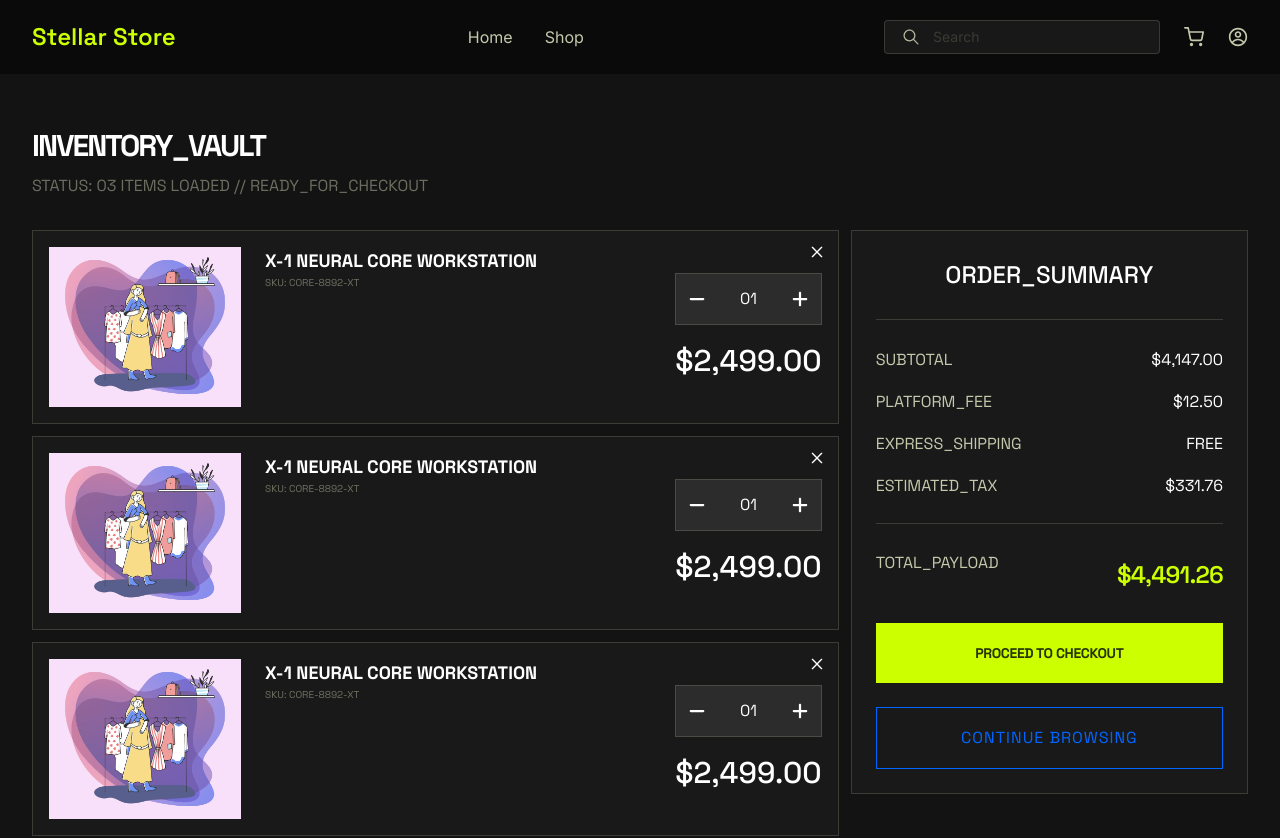
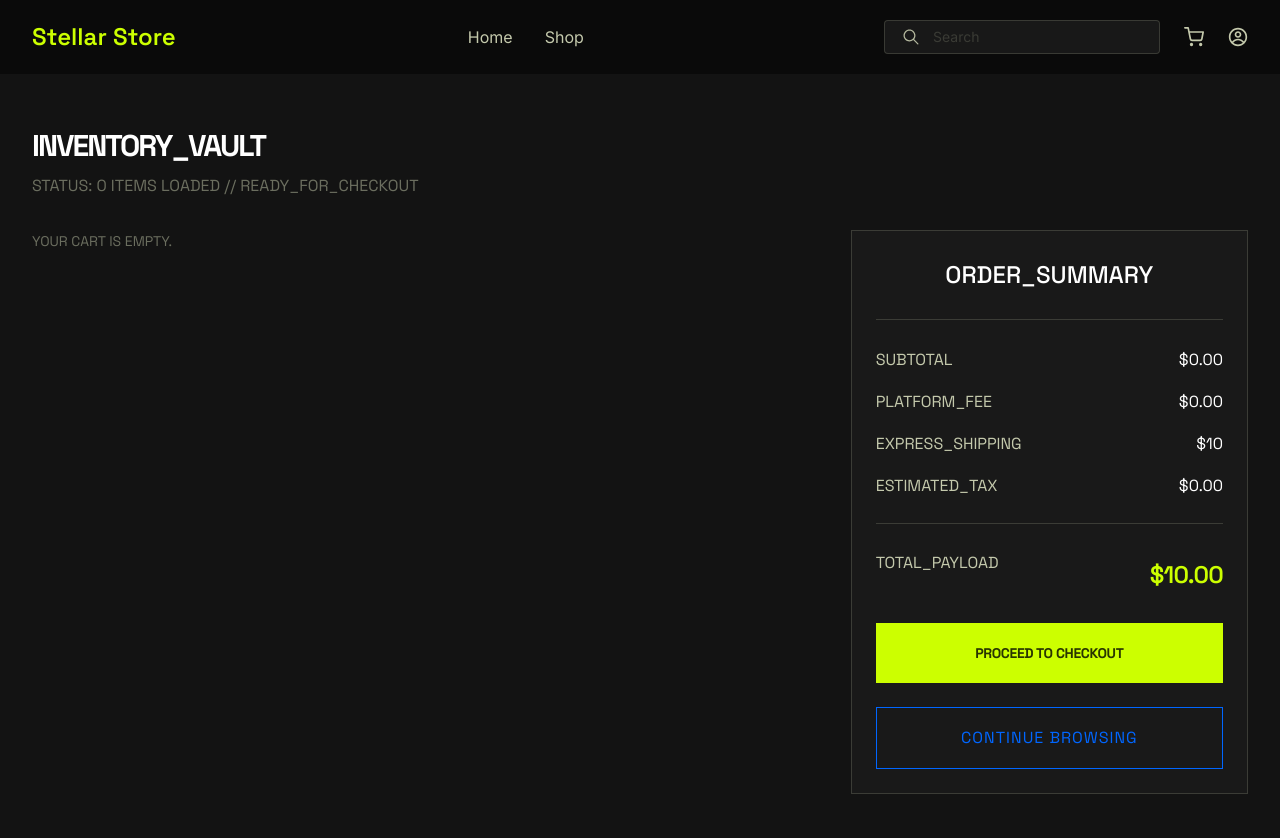
Before and after one commit to MohamedAbdElsamieCoding/stellar-store, a React (Vite) app: page /cart in a window 1280 px wide. Shown: the top 838 px of the page. Built offline with nearby package versions, Linux system fonts and the light colour scheme.

Commit message:
add cart logic with fixing some ui issues

```diff
--- a/src/components/CartPage/CartDetails.tsx
+++ b/src/components/CartPage/CartDetails.tsx
@@ -1,42 +1,60 @@
 import { FaMinus } from "react-icons/fa6";
 import { FaPlus } from "react-icons/fa6";
 import { RxCross2 } from "react-icons/rx";
+import type { CartItem } from "../../types/cart.type";
+import { useCartStore } from "../../store/useCartStore";
 
-const CartDetails = () => {
+type Props = {
+  item: CartItem;
+};
+const CartDetails = ({ item }: Props) => {
+  const { increaseQuantity, decreaseQuantity, removeFromCart } = useCartStore();
+
   return (
-    <div className="relative flex flex-col md:flex-row gap-6 p-4 bg-[#191919] border border-text/20 overflow-hidden md:items-center md:justify-between h-fit">
+    <div className="relative flex flex-col md:flex-row gap-6 px-4 py-8 bg-[#191919] border border-text/20 overflow-hidden md:items-center md:justify-between h-fit">
       <div className="flex gap-6">
         <img
           className="h-full w-48 object-contain"
-          src="/women.jpg"
-          alt="product"
+          src={item.product.image}
+          alt={item.product.title}
         />
         <div className="flex justify-between items-baseline gap-5">
           <div>
             <h3 className="font-headline font-bold text-lg leading-7">
-              X-1 NEURAL CORE WORKSTATION
+              {item.product.title}
             </h3>
             <p className="font-headline text-[10px] leading-4 text-text/50">
-              SKU: CORE-8892-XT
+              SKU: {item.product.id}
             </p>
           </div>
         </div>
       </div>
       <div className="flex flex-col gap-4 items-end md:items-center">
-        <div className="flex justify-between text-lg gap-4 bg-[#2C2C2C] border border-text/20 p-3 md:w-full">
-          <button>
+        <div className="flex items-center text-lg gap-4 bg-[#2C2C2C] border border-text/20 p-3 md:max-w-fit ">
+          <button
+            className="w-6 h-6 flex items-center justify-center"
+            onClick={() => decreaseQuantity(item.product.id)}
+          >
             <FaMinus />
           </button>
-          <p className="font-headline text-base">01</p>
-          <button>
+          <p className="font-headline text-base w-8 text-center">
+            {item.quantity}
+          </p>
+          <button
+            className="w-6 h-6 flex items-center justify-center"
+            onClick={() => increaseQuantity(item.product.id)}
+          >
             <FaPlus />
           </button>
         </div>
         <p className="text-3xl font-medium font-headline leading-10">
-          $2,499.00
+          ${(item.product.price * item.quantity).toFixed(2)}
         </p>
       </div>
-      <button className="absolute md:top-3 md:right-3">
+      <button
+        onClick={() => removeFromCart(item.product.id)}
+        className="absolute md:top-3 md:right-3"
+      >
         <RxCross2 className="text-lg" />
       </button>
     </div>
--- a/src/components/CartPage/CartPage.tsx
+++ b/src/components/CartPage/CartPage.tsx
@@ -1,7 +1,10 @@
+import { useCartStore } from "../../store/useCartStore";
 import CartDetails from "./CartDetails";
 import OrderSummary from "./OrderSummary";
 
 const CartPage = () => {
+  const cart = useCartStore((state) => state.cart);
+
   return (
     <div className="app-container flex flex-col gap-8 py-12">
       <div className="flex flex-col gap-1">
@@ -9,16 +12,18 @@ const CartPage = () => {
           INVENTORY_VAULT
         </h1>
         <p className="text-base font-headline leading-6 text-text/50">
-          STATUS: 03 ITEMS LOADED // READY_FOR_CHECKOUT
+          STATUS: {cart.length} ITEMS LOADED // READY_FOR_CHECKOUT
         </p>
       </div>
       <div className="grid grid-cols-1 md:grid-cols-3 gap-3">
         <div className="md:col-span-2 flex flex-col gap-3">
-          <CartDetails />
-          <CartDetails />
-          <CartDetails />
-          <CartDetails />
-          <CartDetails />
+          {cart.length === 0 ? (
+            <p className="text-text/50 font-headline uppercase">Your cart is empty.</p>
+          ) : (
+            cart.map((item) => (
+              <CartDetails key={item.product.id} item={item} />
+            ))
+          )}
         </div>
         <div className="h-fit">
           <OrderSummary />
--- a/src/components/CartPage/OrderSummary.tsx
+++ b/src/components/CartPage/OrderSummary.tsx
@@ -1,6 +1,22 @@
+import { useNavigate } from "react-router-dom";
 import Button from "../../shared/Button";
+import { useCartStore } from "../../store/useCartStore";
 
 const OrderSummary = () => {
+  const navigate = useNavigate();
+  const cart = useCartStore((state) => state.cart);
+
+  const subtotal = cart.reduce(
+    (sum, item) => sum + item.product.price * item.quantity,
+    0,
+  );
+
+  const platformFee = subtotal * 0.03; // 3%
+  const tax = subtotal * 0.08; // 8%
+  const shipping = subtotal > 100 ? 0 : 10;
+
+  const total = subtotal + platformFee + tax + shipping;
+
   return (
     <div className="col-span-1 flex flex-col gap-6 p-6 bg-[#191919] border border-text/20">
       <h2 className="leading-10 font-medium text-center">ORDER_SUMMARY</h2>
@@ -8,19 +24,21 @@ const OrderSummary = () => {
       <div className="flex flex-col gap-4 font-headline leading-6">
         <div className="flex justify-between">
           <p className="text-text text-base">SUBTOTAL</p>
-          <p className="text-base">$4,147.00</p>
+          <p className="text-base">${subtotal.toFixed(2)}</p>
         </div>
         <div className="flex justify-between">
           <p className="text-text text-base">PLATFORM_FEE</p>
-          <p className="text-base">$12.50</p>
+          <p className="text-base">${platformFee.toFixed(2)}</p>
         </div>
         <div className="flex justify-between">
           <p className="text-text text-base">EXPRESS_SHIPPING</p>
-          <p className="text-base">FREE</p>
+          <p className="text-base">
+            {shipping === 0 ? "FREE" : `$${shipping}`}
+          </p>
         </div>
         <div className="flex justify-between">
           <p className="text-text text-base">ESTIMATED_TAX</p>
-          <p className="text-base">$331.76</p>
+          <p className="text-base">${tax.toFixed(2)}</p>
         </div>
       </div>
       <hr className="h-1 text-text/20" />
@@ -29,7 +47,7 @@ const OrderSummary = () => {
           TOTAL_PAYLOAD
         </p>
         <h2 className="text-primary tracking-[-0.8px] leading-12 font-headline">
-          $4,491.26
+          ${total.toFixed(2)}
         </h2>
       </div>
       <Button
@@ -37,7 +55,10 @@ const OrderSummary = () => {
         text="PROCEED TO CHECKOUT"
         className="py-4 text-center font-bold font-headline text-lg leading-7 tracking-[1px]"
       />
-      <button className="py-4 text-center font-headline leading-7 tracking-[1px] border border-secondary text-secondary">
+      <button
+        onClick={() => navigate("/shop")}
+        className="py-4 text-center font-headline leading-7 tracking-[1px] border border-secondary text-secondary"
+      >
         CONTINUE BROWSING
       </button>
     </div>
--- a/src/components/HomePage/ProductCard.tsx
+++ b/src/components/HomePage/ProductCard.tsx
@@ -1,18 +1,47 @@
 import { useNavigate } from "react-router-dom";
-import type { Product } from "../types/product.type";
+import type { Product } from "../../types/product.type";
+import { useCartStore } from "../../store/useCartStore";
+import { useState } from "react";
 
 interface Props {
   product: Product;
 }
 const ProductCard = ({ product }: Props) => {
+  const [added, setAdded] = useState(false);
+  const { addToCart } = useCartStore();
+
   const formatTitle = (title: string) => {
     return title.split(" ").slice(0, 2).join(" ");
   };
 
+  const handleCartAdded = () => {
+    addToCart(product);
+    setAdded(true);
+    setTimeout(() => {
+      setAdded(false);
+    }, 1200);
+  };
   const navigate = useNavigate();
 
   return (
-    <div className="flex flex-col gap-6 border border-text/20 rounded-sm bg-[#2A2A2A] overflow-hidden">
+    <div className="group relative flex flex-col gap-6 border border-text/20 rounded-sm bg-[#2A2A2A] overflow-hidden">
+      <div
+        className="
+        absolute inset-0 z-10
+        bg-black/50
+        opacity-0
+        transition-all duration-300
+        group-hover:opacity-100
+        flex items-center justify-center
+      "
+      >
+        <button
+          onClick={handleCartAdded}
+          className="bg-primary text-black px-6 py-2 rounded-xs font-semibold font-headline uppercase"
+        >
+          {added ? "Added ✓" : "Add To Cart"}
+        </button>
+      </div>
       <div className="p-5 flex justify-center items-center">
         <img
           loading="lazy"
--- /dev/null
+++ b/src/store/useCartStore.tsx
@@ -0,0 +1,61 @@
+import { create } from "zustand";
+import type { CartStore } from "../types/cart.type";
+
+export const useCartStore = create<CartStore>()((set) => ({
+  cart: [],
+
+  addToCart: (product) =>
+    set((state) => {
+      const existing = state.cart.find(
+        (item) => item.product.id === product.id,
+      );
+      if (existing) {
+        return {
+          cart: state.cart.map((item) =>
+            item.product.id === product.id
+              ? {
+                  ...item,
+                  quantity: item.quantity + 1,
+                }
+              : item,
+          ),
+        };
+      }
+      return {
+        cart: [
+          ...state.cart,
+          {
+            product,
+            quantity: 1,
+          },
+        ],
+      };
+    }),
+
+  removeFromCart: (id: number) =>
+    set((state) => ({
+      cart: state.cart.filter((item) => item.product.id !== id),
+    })),
+
+  increaseQuantity: (id: number) => {
+    set((state: CartStore) => ({
+      cart: state.cart.map((item) =>
+        item.product.id === id
+          ? { ...item, quantity: item.quantity + 1 }
+          : item,
+      ),
+    }));
+  },
+
+  decreaseQuantity: (id: number) => {
+    set((state: CartStore) => ({
+      cart: state.cart
+        .map((item) =>
+          item.product.id === id
+            ? { ...item, quantity: item.quantity - 1 }
+            : item,
+        )
+        .filter((item) => item.quantity > 0),
+    }));
+  },
+}));
```
Also changed, not shown: src/types/cart.type.ts (added, +15 -0 lines).
